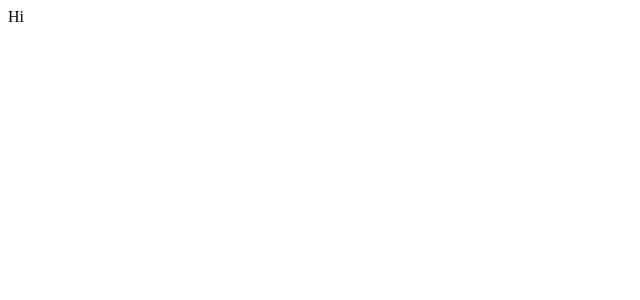
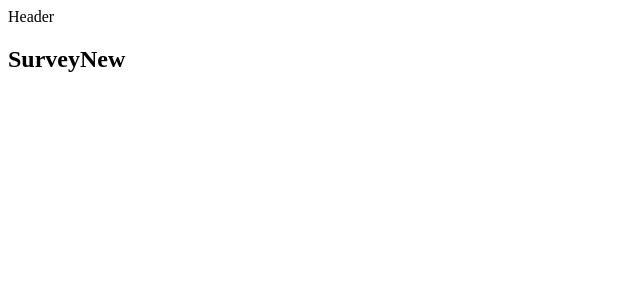
Before and after one commit to TaniaKara/Matreshka, a React (Create React App) app in the folder client/: page /surveys/new in a window 1280 px wide. Shown: the top 300 px of the page, without its empty margins (0-640 px from the left). Built offline with nearby package versions, Linux system fonts and the light colour scheme.

Commit message:
header comp added

```diff
--- a/client/src/components/App.js
+++ b/client/src/components/App.js
@@ -1,9 +1,22 @@
 import React from 'react';
+import { BrowserRouter, Route } from 'react-router-dom';
+import Header from './Header';
+
+const Dashboard = () => <h2>Dashboard</h2>
+const SurveyNew = () => <h2>SurveyNew</h2>
+const Landing = () => <h2>Landing</h2>
 
 const App = () => {
     return (
         <div>
-            Hi
+            <BrowserRouter>
+                <div>
+                    <Header />
+                    <Route exact path="/" component={Landing} />
+                    <Route exact path="/surveys" component={Dashboard} />
+                    <Route exact path="/surveys/new" component={SurveyNew} />
+                </div>
+            </BrowserRouter>
         </div>
     );
 };
--- /dev/null
+++ b/client/src/components/Header.js
@@ -0,0 +1,13 @@
+import React, { Component } from 'react'
+
+class Header extends Component {
+    render() {
+      return (
+        <div>
+          Header
+        </div>
+      )
+    }
+}
+
+export default Header;
```
